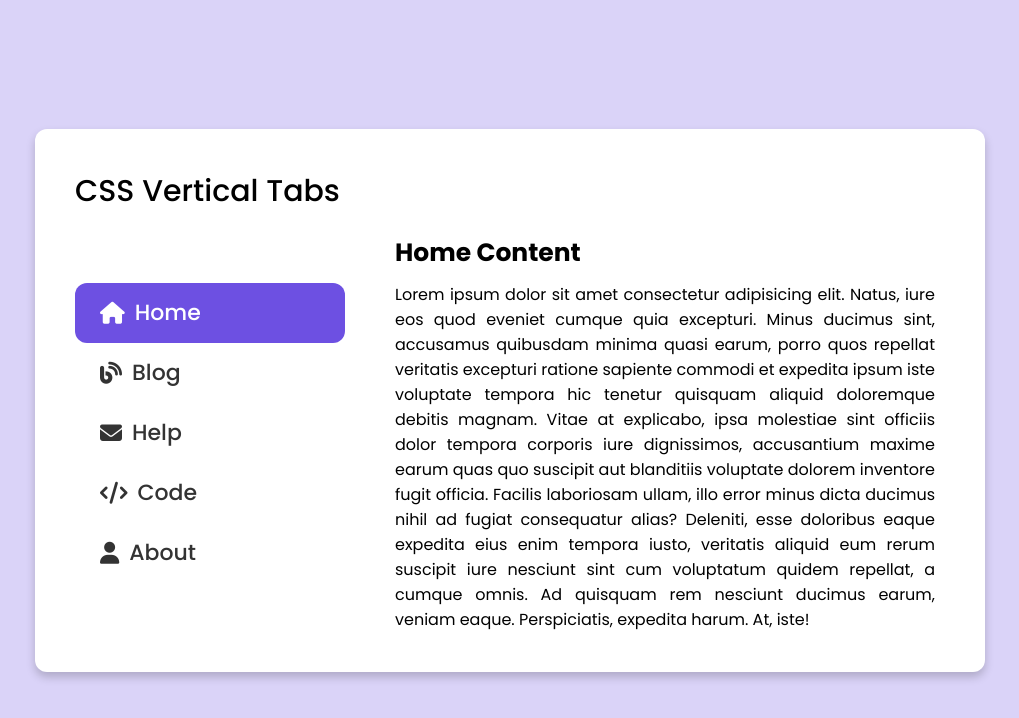
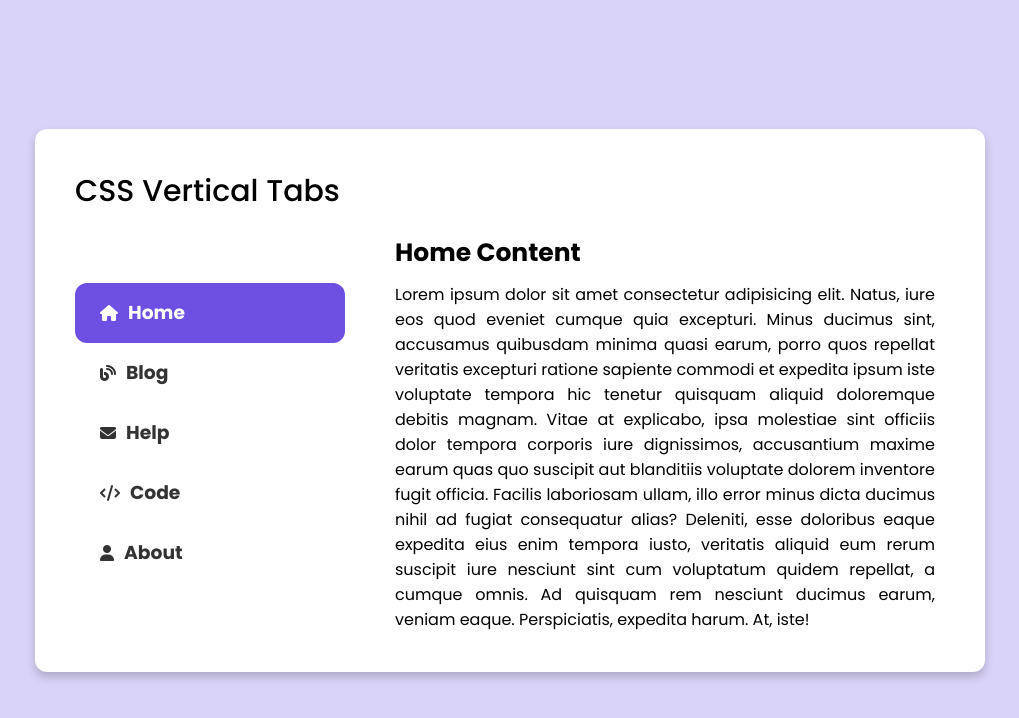
Before and after one commit to Rizqi-noor-fauzan/cek-struktur, a plain HTML site: page index.html in a window 1280 px wide. Shown: the whole page, without its empty margins (130-1149 px from the left). Drawn offline with Linux system fonts and the light colour scheme.

Commit message:
benerin css

```diff
--- a/index.html
+++ b/index.html
@@ -28,23 +28,23 @@
         <nav class="list">
           <label for="home" class="home">
             <i class="fas fa-home"></i>
-            <p class="topik">Home</p></label
+            <h3 class="topik">Home</h3></label
           >
           <label for="blog" class="blog">
             <i class="fas fa-blog"></i>
-            <p class="topik">Blog</p></label
+            <h3 class="topik">Blog</h3></label
           >
           <label for="help" class="help">
             <i class="fas fa-envelope"></i>
-            <p class="topik">Help</p></label
+            <h3 class="topik">Help</h3></label
           >
           <label for="code" class="code">
             <i class="fas fa-code"></i>
-            <p class="topik">Code</p></label
+            <h3 class="topik">Code</h3></label
           >
           <label for="about" class="about">
             <i class="fas fa-user"></i>
-            <p class="topik">About</p></label
+            <h3 class="topik">About</h3></label
           >
           <div class="indicator"></div>
         </nav>
--- a/style.css
+++ b/style.css
@@ -52,7 +52,6 @@ main .content .list {
   height: 60px;
   /* background-color: red; */
   width: 40%;
-  font-size: 22px;
   font-weight: 500;
   border-radius: 12px;
   cursor: pointer;
```
